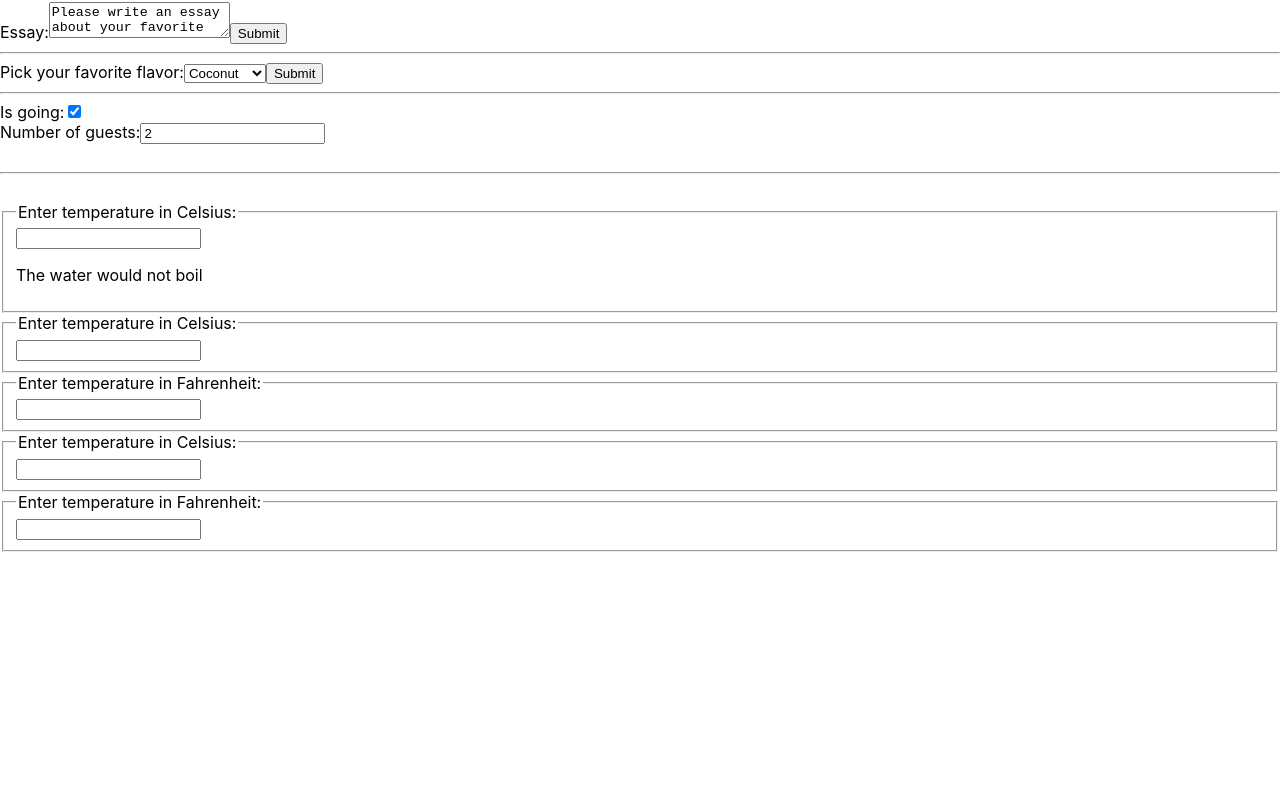
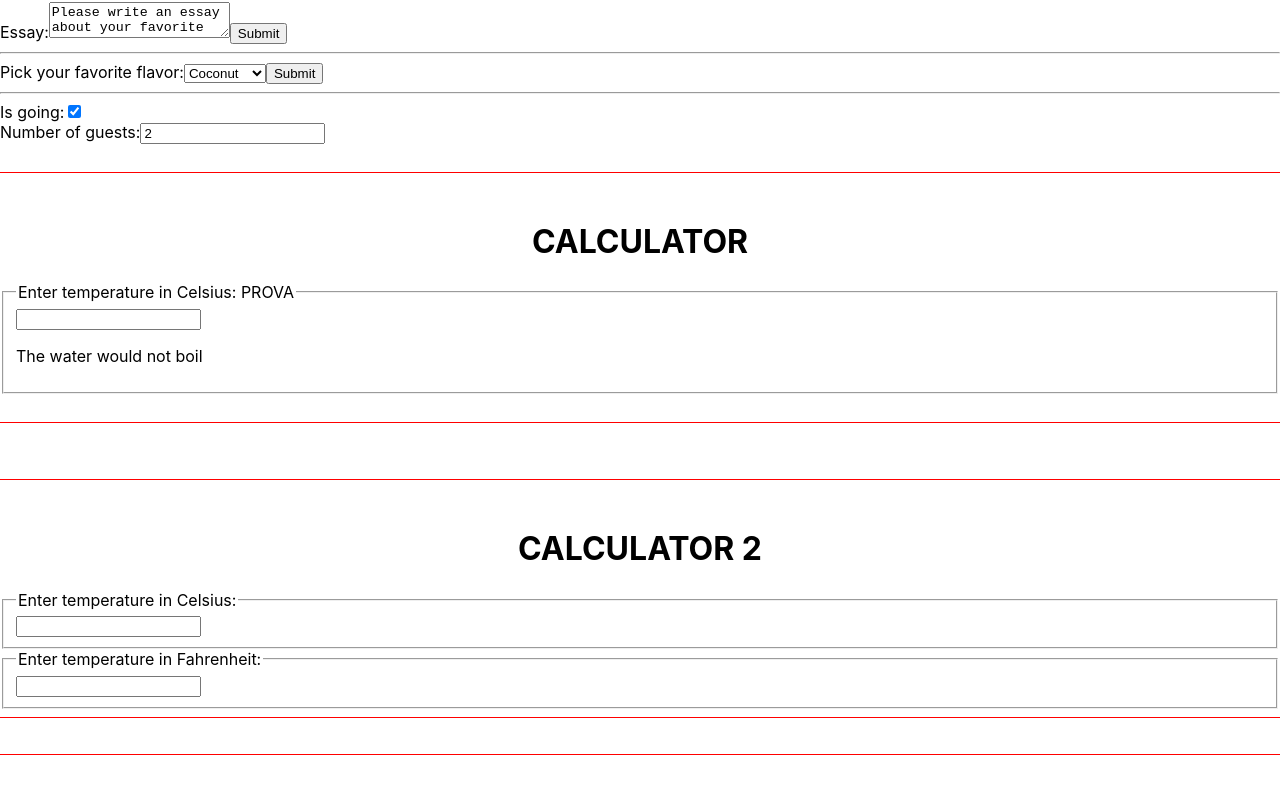
Before and after one commit to vitis95/helloworldreact, a React (Create React App) app: page / in a window 1280 px wide. Shown: the part 714-1520 px from the top of the page. Before the commit the page ends 1266 px from the top, so only its background shows below. Built offline with nearby package versions, Linux system fonts and the light colour scheme.

Commit message:
ho rivisto un po il codice e basta

```diff
--- a/src/index.js
+++ b/src/index.js
@@ -598,6 +598,8 @@ ReactDOM.render(
 );
 
 
+// 10 - LIFTING STATE UP
+
 function BoilingVerdict(props) {
     if (props.celsius >= 100) {
         return <p>The water would boil.</p>;
@@ -619,9 +621,11 @@ class Calculator extends React.Component {
     render() {
         const temperature = this.state.temperature;
         return (
-            <div><br /><hr /><br />
+            <div>
+                <br /><hr  size="1" color="red" align="center" /><br />
+                <h1><center>CALCULATOR</center></h1>
                 <fieldset>
-                    <legend>Enter temperature in Celsius:</legend>
+                    <legend>Enter temperature in Celsius: PROVA</legend>
                     <input
                         value={temperature}
                         onChange={this.handleChange} />
@@ -629,6 +633,7 @@ class Calculator extends React.Component {
                     <BoilingVerdict
                         celsius={parseFloat(temperature)} />
                 </fieldset>
+                <br /><hr  size="1" color="red" align="center" /><br />
             </div>
         );
     }
@@ -674,8 +679,11 @@ class Calculator2 extends React.Component {
     render() {
         return (
             <div>
+                <br /><hr  size="1" color="red" align="center" /><br />
+                <h1><center>CALCULATOR 2</center></h1>
                 <TemperatureInput scale='c' />
                 <TemperatureInput scale='f' />
+                <hr  size="1" color="red" align="center" />
             </div>
         )
     }
@@ -697,7 +705,7 @@ function toFahrenheit(celsius) {
     return (celsius * 9 / 5) + 32;
 }
 
-function tryConvert(temperature, convert) {
+function tryConvert(temperature, convert) { // accetta una temperatura e una delle due funzioni convert e restituisce una stringa - in sostanza restituisce i gradi convertiti
     const input = parseFloat(temperature);
     if (Number.isNaN(input)) {
         return '';
@@ -781,7 +789,6 @@ class Calculator3 extends React.Component {
             </div>
         )
     }
-
 }
 
 ReactDOM.render(
```
